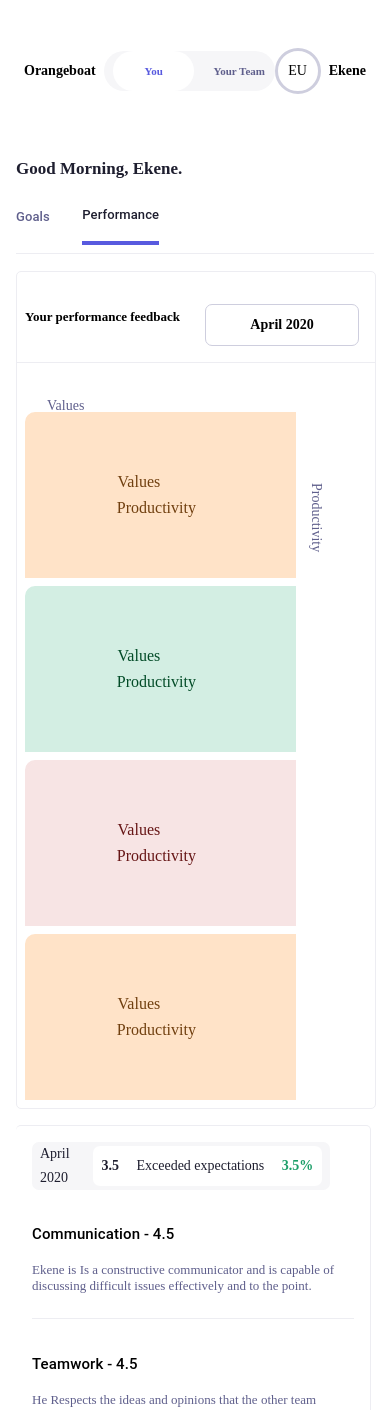
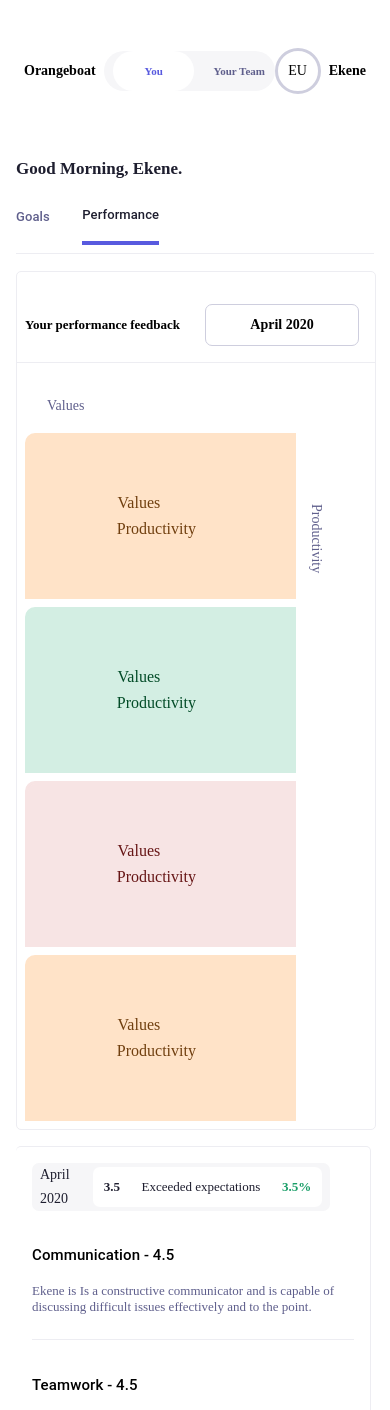
Before and after one commit to nkemjikaobi/beam, a React (Create React App) app: page / in a window 390 px wide. Shown: the top 1410 px of the page. Built offline with nearby package versions, Linux system fonts and the light colour scheme; a web font is replaced by a local one.

Commit message:
Mobile Screen

```diff
--- a/src/Components/PerformanceComments/PerformanceComments.module.scss
+++ b/src/Components/PerformanceComments/PerformanceComments.module.scss
@@ -48,6 +48,9 @@
             }
             p{
                 color: #1E1E2F;
+                @include breakpoint("s"){
+                    font-size: to-rem(13);
+                }
             }
             .last {
                 display: flex;
@@ -93,6 +96,9 @@
             border: 1px solid #CECEDE;
             width: to-rem(208);
             height: to-rem(56);
+            @include breakpoint("s"){
+                width: 11rem;
+            }
 
             div {
                 width: to-rem(40);
--- a/src/Components/PerformanceFeedBack/PerformanceFeedBack.module.scss
+++ b/src/Components/PerformanceFeedBack/PerformanceFeedBack.module.scss
@@ -48,6 +48,7 @@
         }
         @include breakpoint("s"){
             flex-direction: row;
+            align-items: baseline;
         }
     }
     .dropdown {
@@ -85,6 +86,7 @@
     margin-bottom: to-rem(-20);
     @include breakpoint("s"){
         width: 90%;
+        margin-bottom: to-rem(1);
     }
     p{
         font-style: normal;
@@ -95,6 +97,11 @@
         display: inline-block;
         margin-left: to-rem(30);
         margin-right: to-rem(20);
+    }
+    @include breakpoint("s"){
+        svg {
+            width: 55%;
+        }
     }
 }
     .bodyWrapper{
```
